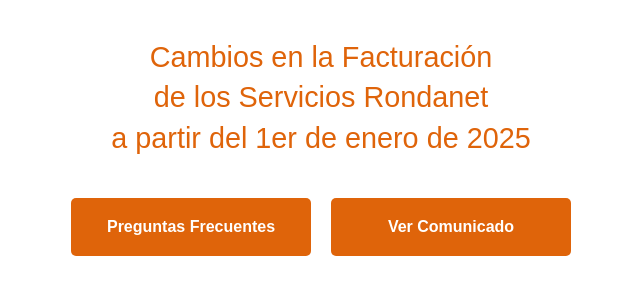
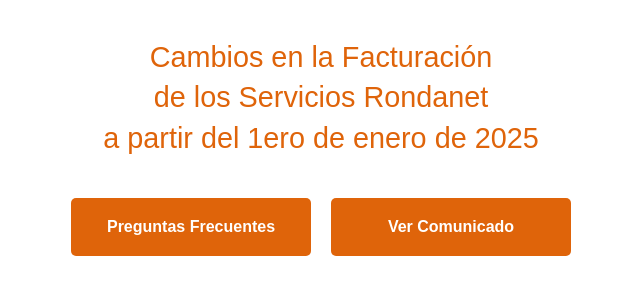
Before and after one commit to CunaNet/Faqs, a plain HTML site: page index.html in a window 1280 px wide. Shown: the part 87-382 px from the top of the page, without its empty margins (319-959 px from the left). Drawn offline with Linux system fonts and the light colour scheme.

Commit message:
Update index.html

```diff
--- a/index.html
+++ b/index.html
@@ -49,7 +49,7 @@
     <div class="main-text">
         Cambios en la Facturación<br>
         de los Servicios Rondanet<br>
-        a partir del 1er de enero de 2025
+        a partir del 1ero de enero de 2025
     </div>
 
     <div class="links">
```
